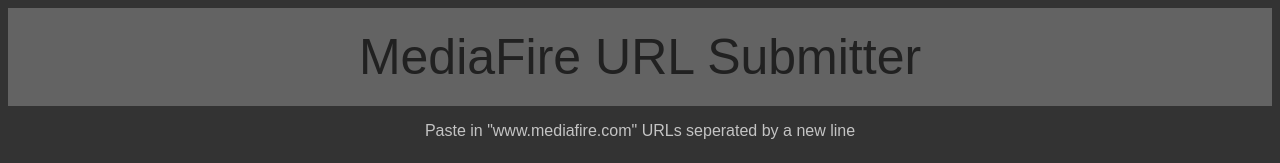
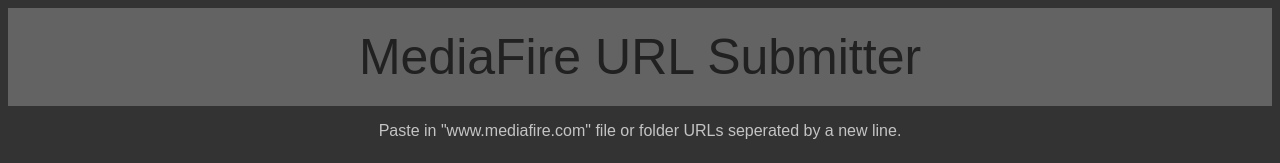
Before and after one commit to ajayyy/URLSubmiter, a website: page static/index.html in a window 1280 px wide. Shown: the top 163 px of the page. Drawn offline with Linux system fonts and the light colour scheme.

Commit message:
folders allowed

```diff
--- a/static/index.html
+++ b/static/index.html
@@ -14,7 +14,7 @@
   </div>
 
   <div class="container">
-    <p class="center">Paste in "www.mediafire.com" URLs seperated by a new line</p>
+    <p class="center">Paste in "www.mediafire.com" file or folder URLs seperated by a new line.</p>
 
     <div class="center">
         <textarea id="urls"></textarea>
```
